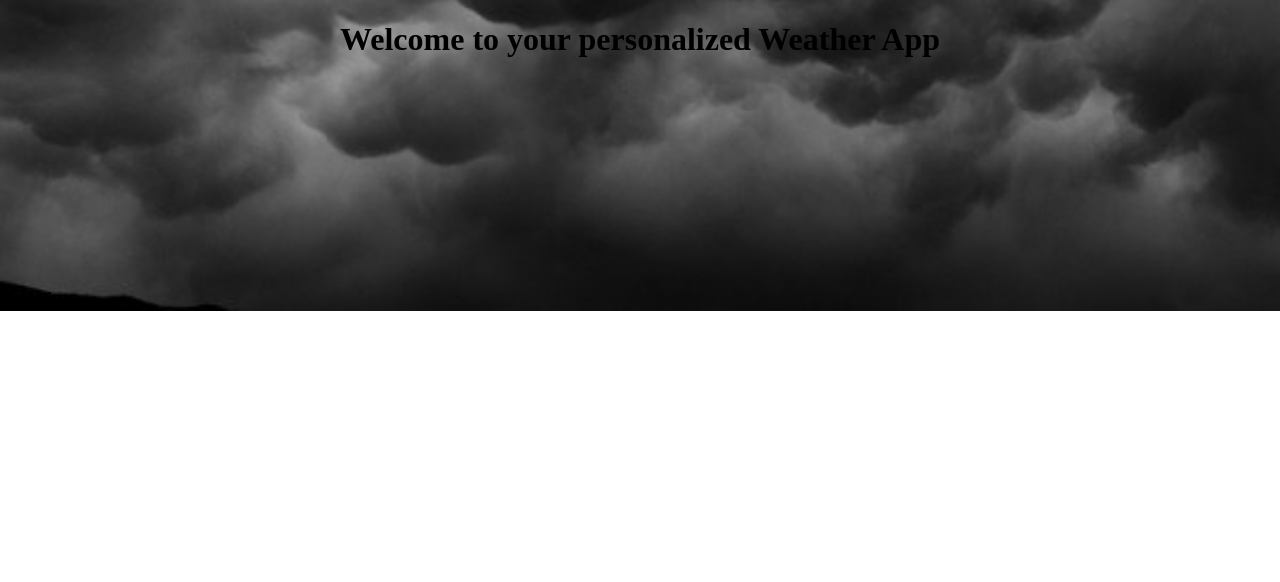
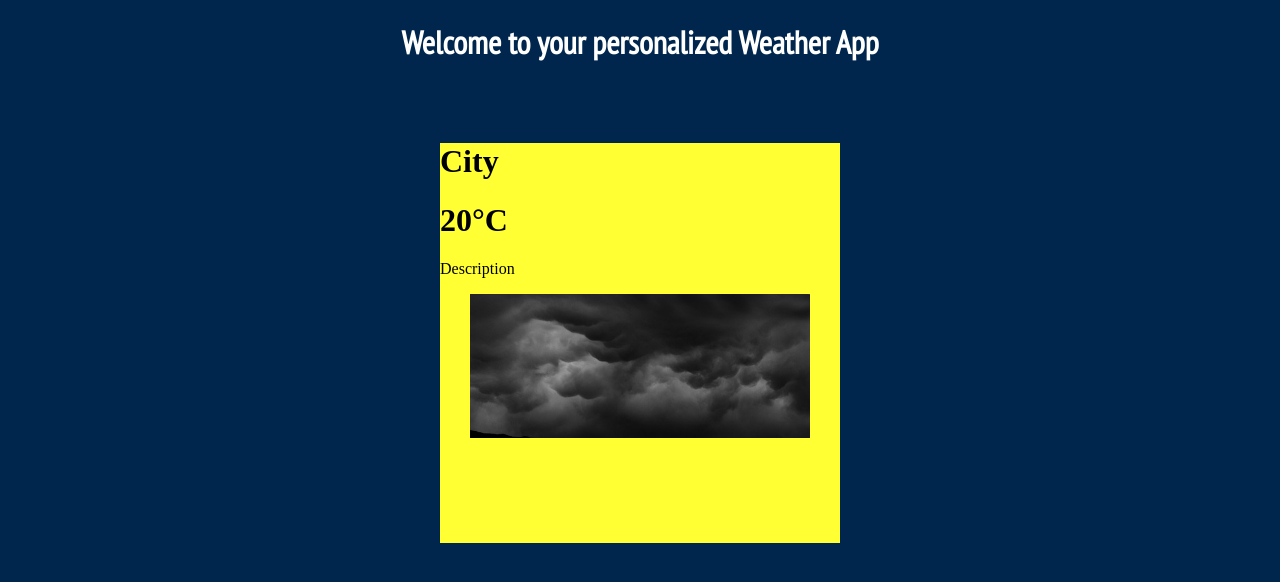
Before and after one commit to hamzicabdulah/weather-bot, a website: page client/index.html in a window 1280 px wide. Drawn offline with Linux system fonts and the light colour scheme.

Commit message:
Added non-styled mock-up of div that shows weather

```diff
--- a/client/css/main.css
+++ b/client/css/main.css
@@ -1,12 +1,33 @@
-h1 {
-    padding-top: 0px;
-    text-align: center;
-    font-family: Arima;
-}
-
 body {
+    background: #00264d;
+    /*
     background-image: url(../img/darkClouds.jpg);
     background-size: cover;
     background-repeat: no-repeat;
     background-position: center;
+    */
 }
+.heading {
+    padding-top: 0px;
+    text-align: center;
+    font-family: 'PT Sans Narrow', sans-serif;
+    color: white;
+}
+.weather {
+    width: 18em;
+    min-height: 18em;
+    background: #ffff33;
+    margin: 5em auto;
+}
+img {
+    width: 85%;
+    display: block;
+    margin: 0 auto;
+}
+
+@media screen and (min-width: 760px) {
+    .weather {
+        width: 25em;
+        min-height: 25em;
+    }
+}
--- a/client/index.html
+++ b/client/index.html
@@ -6,10 +6,17 @@
         <title>Weather Bot</title>
         <meta name="author" content="Abdulah Hamzic & Dave Omokaro">
         <meta name="viewport" content="width=device-width, initial-scale=1">
+        <link href="https://fonts.googleapis.com/css?family=PT+Sans+Narrow" rel="stylesheet">
         <link rel="stylesheet" href="css/main.css">
     </head>
     <body>
-        <h1>Welcome to your personalized Weather App</h1>
+        <h1 class="heading">Welcome to your personalized Weather App</h1>
+        <div class="weather">
+            <h1 class="city">City</h1>
+            <h1 class="degrees">20°C</h1>
+            <p class="description">Description</p>
+            <img src="img/darkClouds.jpg"/>
+        </div>
 
         <script src="js/main.js"></script>
     </body>
```
